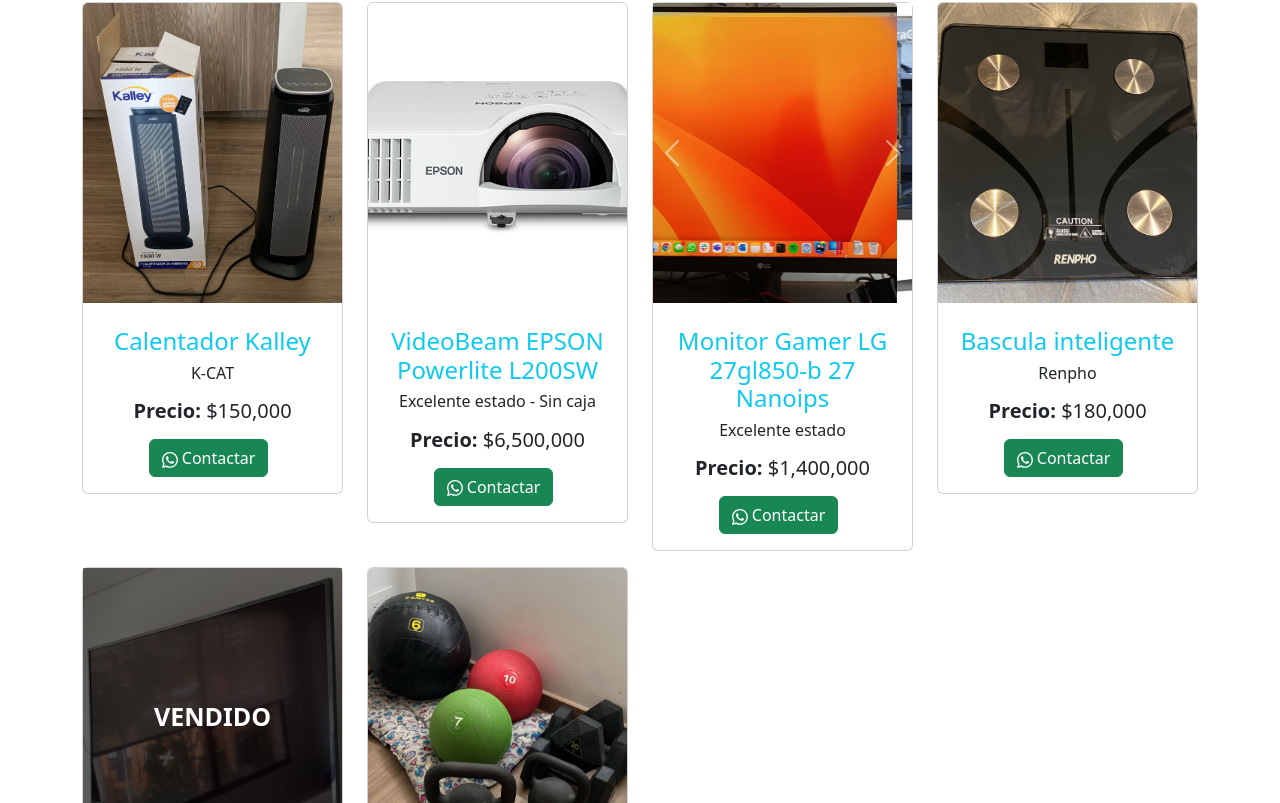
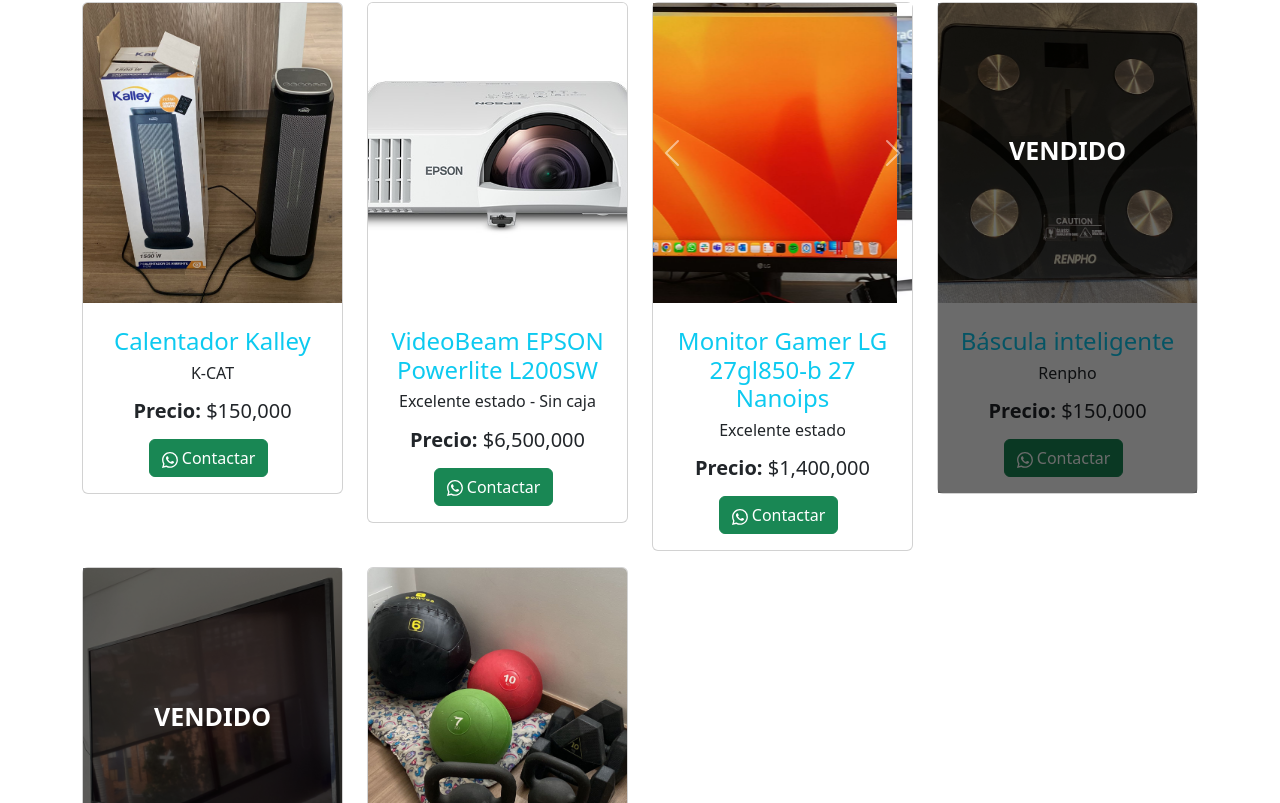
Before and after one commit to sebasnavarrete/ventaviaje, an Angular app: page / in a window 1280 px wide. Shown: the part 2816-3619 px from the top of the page. Built offline with nearby package versions, Linux system fonts and the light colour scheme.

Commit message:
products

```diff
--- a/src/app/app.component.ts
+++ b/src/app/app.component.ts
@@ -149,11 +149,11 @@
       images: ["pantallalg.jpeg","pantallalg2.png"],
       sold: false
     },{
-      title: "Bascula inteligente",
+      title: "Báscula inteligente",
       subtitle: `Renpho`,
-      price: 180000,
+      price: 150000,
       images: ["bascula.jpeg"],
-      sold: false
+      sold: true
     },{
       title: "TV LG 55 pulgadas",
       subtitle: ``,
```
Also changed, not shown: 3 other files (tests, documents, lock files or other folders).
